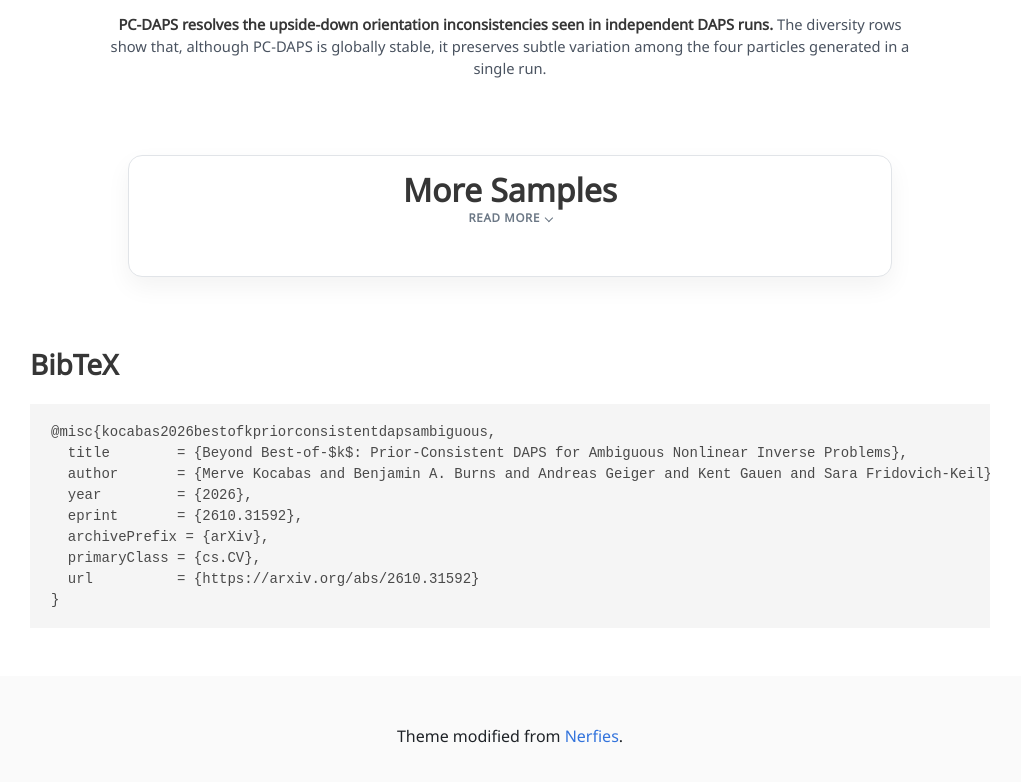
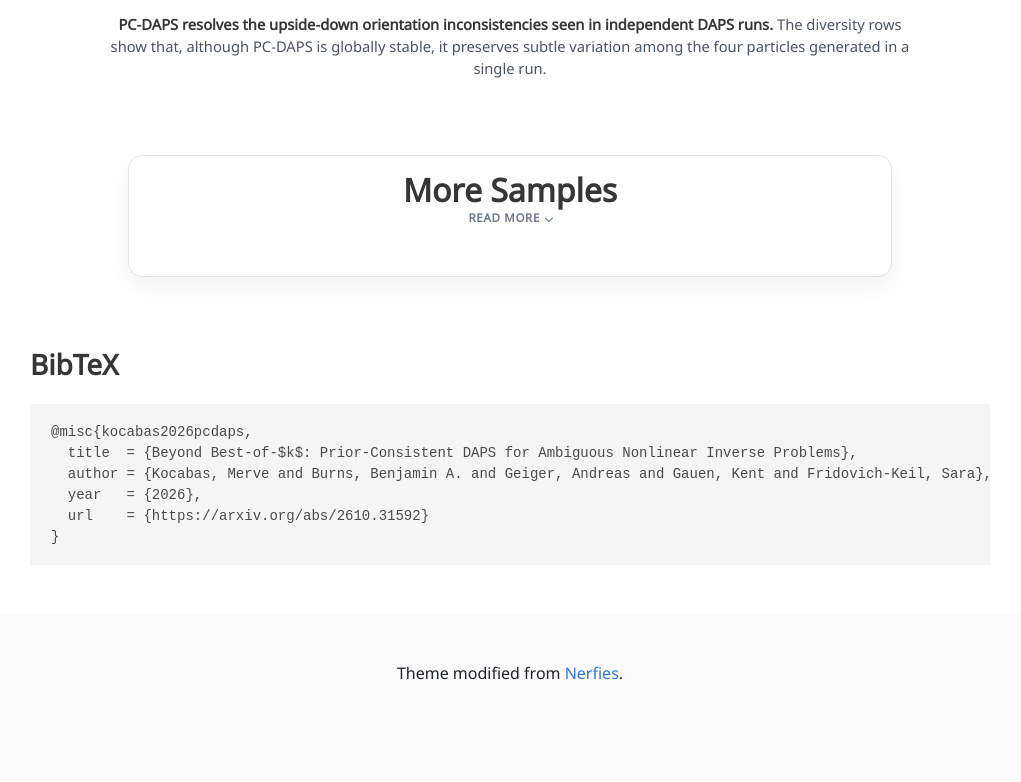
Before and after one commit to mervekocabas/mervekocabas.github.io, a plain HTML site: page PCDAPS/index.html in a window 1280 px wide. Shown: the part 4115-4897 px from the top of the page, without its empty margins (130-1151 px from the left). Drawn offline with nearby package versions, Linux system fonts and the light colour scheme; animation ran at ten frames a second; some icons are missing; a web font is replaced by a local one.

Commit message:
add PCDAPS arxiv

```diff
--- a/PCDAPS/index.html
+++ b/PCDAPS/index.html
@@ -634,14 +634,11 @@
 <section class="section" id="BibTeX">
   <div class="container is-max-desktop content">
     <h2 class="title">BibTeX</h2>
-    <pre><code>@misc{kocabas2026bestofkpriorconsistentdapsambiguous,
-  title        = {Beyond Best-of-$k$: Prior-Consistent DAPS for Ambiguous Nonlinear Inverse Problems},
-  author       = {Merve Kocabas and Benjamin A. Burns and Andreas Geiger and Kent Gauen and Sara Fridovich-Keil},
-  year         = {2026},
-  eprint       = {2610.31592},
-  archivePrefix = {arXiv},
-  primaryClass = {cs.CV},
-  url          = {https://arxiv.org/abs/2610.31592}
+    <pre><code>@misc{kocabas2026pcdaps,
+  title  = {Beyond Best-of-$k$: Prior-Consistent DAPS for Ambiguous Nonlinear Inverse Problems},
+  author = {Kocabas, Merve and Burns, Benjamin A. and Geiger, Andreas and Gauen, Kent and Fridovich-Keil, Sara},
+  year   = {2026},
+  url    = {https://arxiv.org/abs/2610.31592}
 }</code></pre>
   </div>
 </section>
```
